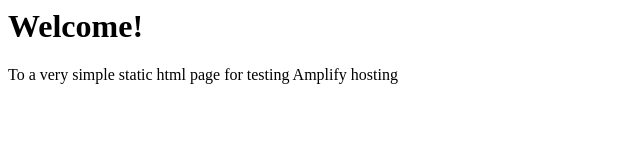
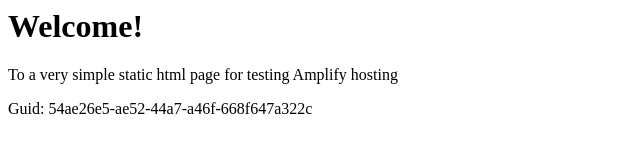
Before and after one commit to aws-aemilia-arn/Github-PR-Commit-Integration-Test-DoNotTouch-v1-prod-eu-north-1, a website: page src/index.html in a window 1280 px wide. Shown: the whole page, without its empty margins (0-640 px from the left). Drawn offline with Linux system fonts and the light colour scheme.

Commit message:
commit from integ tests

```diff
--- a/src/index.html
+++ b/src/index.html
@@ -1,3 +1,5 @@
+
+
 <html lang="en">
 
 <head>
@@ -10,6 +12,6 @@
 <body>
     <h1>Welcome!</h1>
     <p>To a very simple static html page for testing Amplify hosting</p>
-</body>
+    <p>Guid: 54ae26e5-ae52-44a7-a46f-668f647a322c</p></body>
 
 </html>
```
